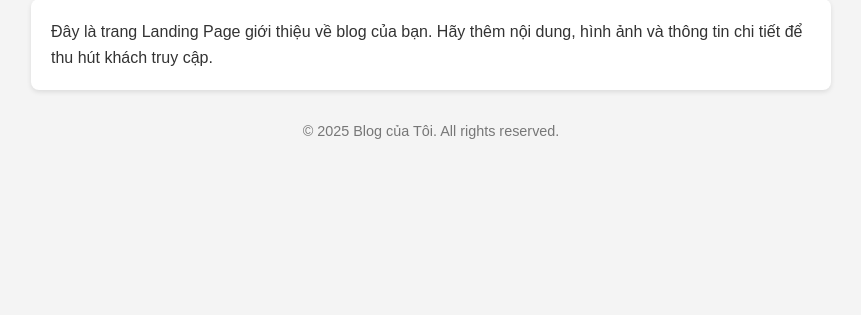
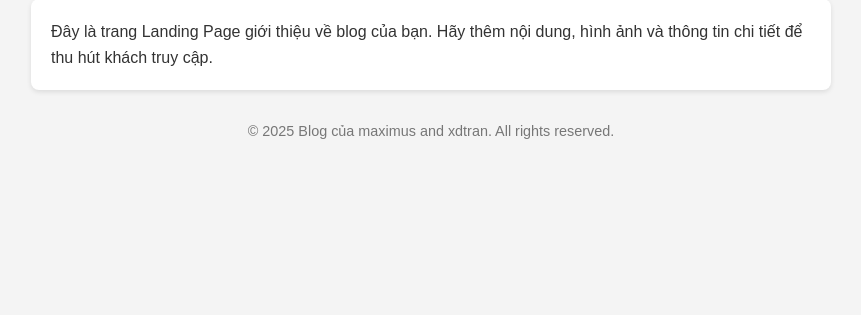
Before and after one commit to nhonhoccode/flask-tiny-app, a Django app: template website/core/templates/core/landing.html in a window 1280 px wide. Shown: the part 132-447 px from the top of the page, without its empty margins (209-1070 px from the left). Run offline with Django 3.2, Linux system fonts and the light colour scheme; the template is opened without the code that fills it, so the values that code supplies are empty.

Commit message:
(release version 1.2) blog app

```diff
--- a/website/core/templates/core/landing.html
+++ b/website/core/templates/core/landing.html
@@ -82,7 +82,7 @@
         <p>Đây là trang Landing Page giới thiệu về blog của bạn. Hãy thêm nội dung, hình ảnh và thông tin chi tiết để thu hút khách truy cập.</p>
     </main>
     <footer>
-        <p>&copy; 2025 Blog của Tôi. All rights reserved.</p>
+        <p>&copy; 2025 Blog của maximus and xdtran. All rights reserved.</p>
     </footer>
 </body>
 </html>
```
